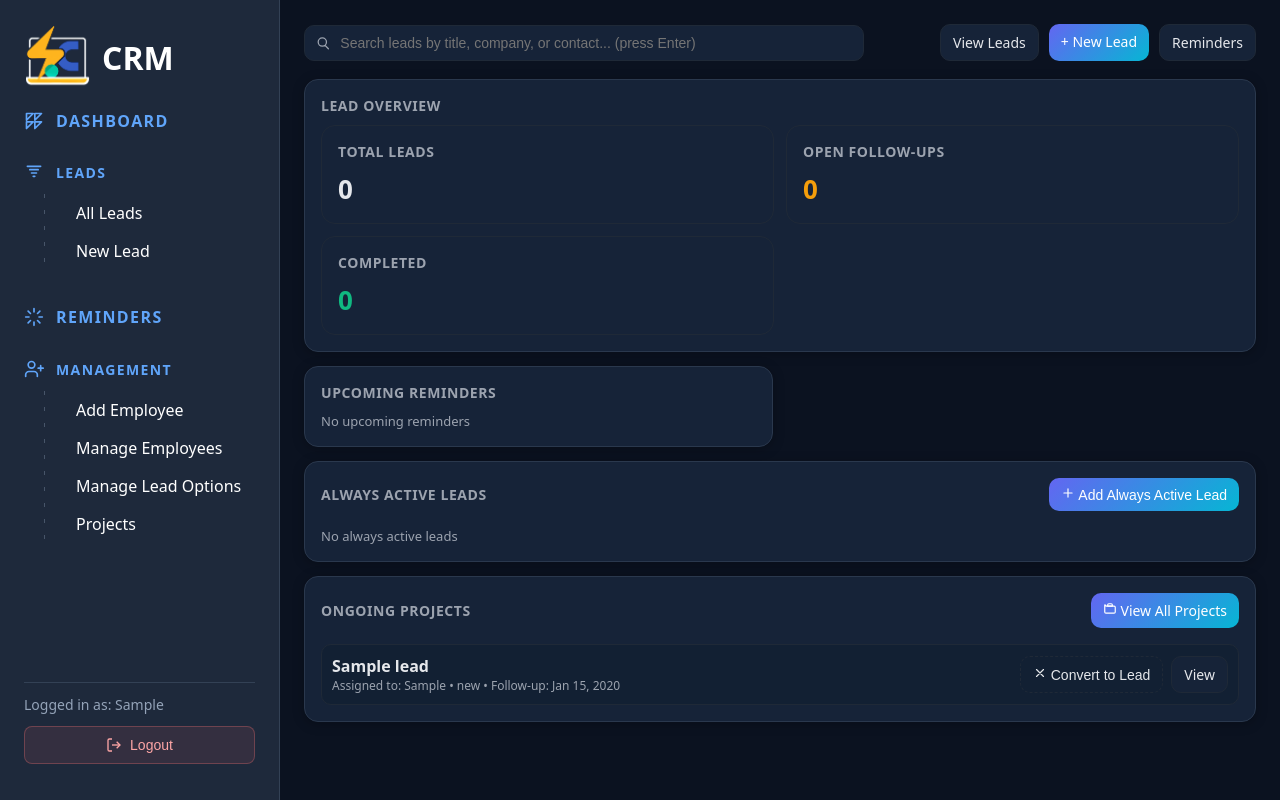
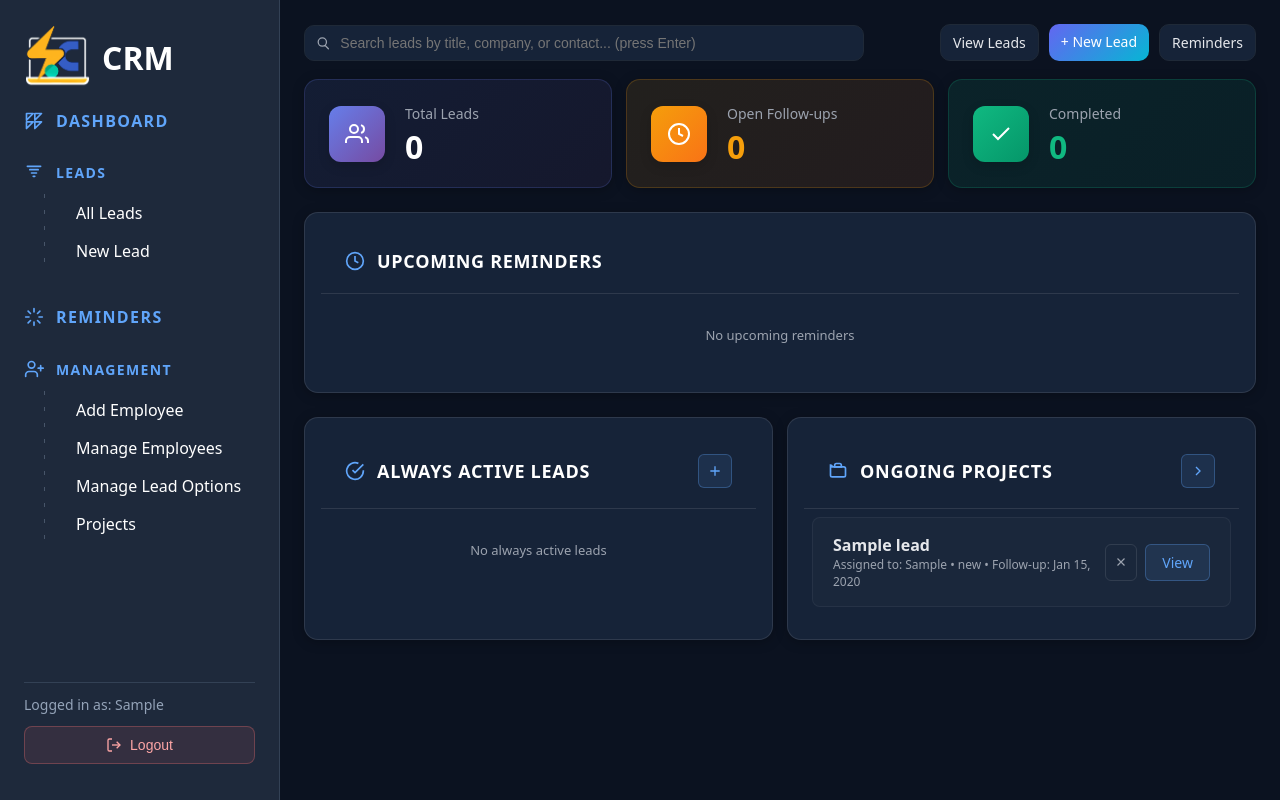
Before and after one commit to afzalhussainj/CRM_Leads, a Django app: page / in a window 1280 px wide. Run offline with Django 3.2, Linux system fonts and the light colour scheme; a user stored in the database is signed in; data comes from the database, SQL or seed files in the repository; tables that the repository leaves empty hold one stand-in row (values such as "Sample post"); parts of the project's set-up code (start-up, migrations or seed data) failed here and were passed over.

Commit message:
dashboard enhancement

```diff
--- a/CRM/templates/site_admin.html
+++ b/CRM/templates/site_admin.html
@@ -19,66 +19,99 @@
   </div>
 </form>
 
-<section class="row" style="margin-bottom:14px;">
-  <div class="span-12 card">
-    <h3>
-      {% if request.user.profile.role|add:"0" == ROLE_MANAGER_VALUE %}Lead Overview{% elif request.user.profile.role|add:"0" == ROLE_EMPLOYEE_VALUE %}My Leads{% elif request.user.profile.role|add:"0" == UserRole.DEV_LEAD %}Development Leads{% endif %}
-    </h3>
-    <div class="grid" style="grid-template-columns: repeat(2, 1fr); gap:12px;">
-      <div class="kpi">
-        <h3>Total Leads</h3>
-        <div class="value">{{ total_leads }}</div>
-      </div>
-      <div class="kpi">
-        <h3>Open Follow-ups</h3>
-        <div class="value" style="color: #f59e0b;">{{ follow_up_counts.pending }}</div>
-      </div>
-      <div class="kpi">
-        <h3>Completed</h3>
-        <div class="value" style="color: #10b981;">{{ follow_up_counts.done }}</div>
-      </div>
+<!-- KPI Cards Section -->
+<section class="row" style="margin-bottom: 24px;">
+  <div class="span-4 card modern-kpi-card">
+    <div class="kpi-icon" style="background: linear-gradient(135deg, #667eea 0%, #764ba2 100%);">
+      <svg width="24" height="24" viewBox="0 0 24 24" fill="none" stroke="currentColor" stroke-width="2">
+        <path d="M17 21v-2a4 4 0 0 0-4-4H5a4 4 0 0 0-4 4v2"></path>
+        <circle cx="9" cy="7" r="4"></circle>
+        <path d="M23 21v-2a4 4 0 0 0-3-3.87"></path>
+        <path d="M16 3.13a4 4 0 0 1 0 7.75"></path>
+      </svg>
+    </div>
+    <div class="kpi-content">
+      <div class="kpi-label">Total Leads</div>
+      <div class="kpi-value">{{ total_leads }}</div>
+    </div>
+  </div>
+
+  <div class="span-4 card modern-kpi-card">
+    <div class="kpi-icon" style="background: linear-gradient(135deg, #f59e0b 0%, #f97316 100%);">
+      <svg width="24" height="24" viewBox="0 0 24 24" fill="none" stroke="currentColor" stroke-width="2">
+        <circle cx="12" cy="12" r="10"></circle>
+        <polyline points="12 6 12 12 16 14"></polyline>
+      </svg>
+    </div>
+    <div class="kpi-content">
+      <div class="kpi-label">Open Follow-ups</div>
+      <div class="kpi-value" style="color: #f59e0b;">{{ follow_up_counts.pending }}</div>
+    </div>
+  </div>
+
+  <div class="span-4 card modern-kpi-card">
+    <div class="kpi-icon" style="background: linear-gradient(135deg, #10b981 0%, #059669 100%);">
+      <svg width="24" height="24" viewBox="0 0 24 24" fill="none" stroke="currentColor" stroke-width="2">
+        <polyline points="20 6 9 17 4 12"></polyline>
+      </svg>
+    </div>
+    <div class="kpi-content">
+      <div class="kpi-label">Completed</div>
+      <div class="kpi-value" style="color: #10b981;">{{ follow_up_counts.done }}</div>
     </div>
   </div>
 </section>
 
-
-<section class="row" style="margin-bottom:14px;">
-  <div class="span-6 card">
-    <h3>
-      {% if request.user.profile.role|add:"0" == ROLE_MANAGER_VALUE %}Upcoming Reminders{% elif request.user.profile.role|add:"0" == ROLE_EMPLOYEE_VALUE %}My Upcoming Reminders{% elif request.user.profile.role|add:"0" == UserRole.DEV_LEAD %}Development Reminders{% endif %}
-    </h3>
-    <div class="list">
+<!-- Upcoming Reminders Section -->
+<section class="row" style="margin-bottom: 24px;">
+  <div class="span-12 card modern-list-card">
+    <div class="card-header-modern">
+      <h3 style="margin: 0; display: flex; align-items: center; gap: 12px;">
+        <svg width="20" height="20" viewBox="0 0 24 24" fill="none" stroke="currentColor" stroke-width="2">
+          <circle cx="12" cy="12" r="10"></circle>
+          <polyline points="12 6 12 12 16 14"></polyline>
+        </svg>
+        {% if request.user.profile.role|add:"0" == ROLE_MANAGER_VALUE %}Upcoming Reminders{% elif request.user.profile.role|add:"0" == ROLE_EMPLOYEE_VALUE %}My Upcoming Reminders{% elif request.user.profile.role|add:"0" == UserRole.DEV_LEAD %}Development Reminders{% endif %}
+      </h3>
+    </div>
+    <div class="list modern-list">
       {% for r in upcoming_reminders %}
-      <div class="list-item">
-        <div>
+      <div class="list-item modern-list-item">
+        <div class="list-item-content">
           <div class="title">{{ r.title }}</div>
           <div class="meta">{{ r.follow_up_at|date:"M d, g:i A" }} • {{ r.follow_up_status|capfirst }}</div>
         </div>
-        <a class="btn" href="/ui/leads/{{ r.pk }}/">View</a>
+        <a class="btn btn-modern" href="/ui/leads/{{ r.pk }}/">View</a>
       </div>
       {% empty %}
-      <div class="muted">No upcoming reminders</div>
+      <div class="muted" style="padding: 24px; text-align: center;">No upcoming reminders</div>
       {% endfor %}
     </div>
   </div>
 </section>
 
 {% if request.user.profile.role|add:"0" == ROLE_MANAGER_VALUE %}
-<section class="row" style="margin-bottom:14px;">
-  <div class="span-12 card">
-    <div style="display: flex; justify-content: space-between; align-items: center; margin-bottom: 16px;">
-      <h3 style="margin: 0;">Always Active Leads</h3>
-      <button class="btn primary" onclick="openAddAlwaysActiveModal()">
-        <svg width="14" height="14" viewBox="0 0 24 24" fill="none" xmlns="http://www.w3.org/2000/svg">
-          <path d="M12 5v14M5 12h14" stroke="currentColor" stroke-width="2" stroke-linecap="round" stroke-linejoin="round"/>
+<!-- Always Active Leads & Projects - Side by Side -->
+<section class="row" style="margin-bottom: 24px;">
+  <div class="span-6 card modern-list-card">
+    <div class="card-header-modern">
+      <h3 style="margin: 0; display: flex; align-items: center; gap: 12px;">
+        <svg width="20" height="20" viewBox="0 0 24 24" fill="none" stroke="currentColor" stroke-width="2">
+          <path d="M22 11.08V12a10 10 0 1 1-5.93-9.14"></path>
+          <polyline points="22 4 12 14.01 9 11.01"></polyline>
         </svg>
-        Add Always Active Lead
+        Always Active Leads
+      </h3>
+      <button class="btn btn-icon-only" onclick="openAddAlwaysActiveModal()" title="Add Always Active Lead">
+        <svg width="16" height="16" viewBox="0 0 24 24" fill="none" stroke="currentColor" stroke-width="2">
+          <path d="M12 5v14M5 12h14"></path>
+        </svg>
       </button>
     </div>
-    <div class="list">
+    <div class="list modern-list">
       {% for lead in always_active_leads %}
-      <div class="list-item">
-        <div>
+      <div class="list-item modern-list-item">
+        <div class="list-item-content">
           <div class="title">{{ lead.title }}</div>
           <div class="meta">
             {% if lead.assigned_to %}
@@ -98,38 +131,39 @@
           {% endif %}
         </div>
         <div style="display: flex; gap: 8px;">
-          <button class="btn ghost" onclick="toggleAlwaysActive('{{ lead.pk }}')" title="Remove from Always Active">
-            <svg width="14" height="14" viewBox="0 0 24 24" fill="none" xmlns="http://www.w3.org/2000/svg">
-              <path d="M18 6L6 18M6 6l12 12" stroke="currentColor" stroke-width="2" stroke-linecap="round" stroke-linejoin="round"/>
+          <button class="btn btn-ghost-modern" onclick="toggleAlwaysActive('{{ lead.pk }}')" title="Remove from Always Active">
+            <svg width="14" height="14" viewBox="0 0 24 24" fill="none" stroke="currentColor" stroke-width="2">
+              <path d="M18 6L6 18M6 6l12 12"></path>
             </svg>
-            Remove
           </button>
-          <a class="btn" href="/ui/leads/{{ lead.pk }}/">View</a>
+          <a class="btn btn-modern" href="/ui/leads/{{ lead.pk }}/">View</a>
         </div>
       </div>
       {% empty %}
-      <div class="muted">No always active leads</div>
+      <div class="muted" style="padding: 24px; text-align: center;">No always active leads</div>
       {% endfor %}
     </div>
   </div>
-</section>
 
-<section class="row" style="margin-bottom:14px;">
-  <div class="span-12 card">
-    <div style="display: flex; justify-content: space-between; align-items: center; margin-bottom: 16px;">
-      <h3 style="margin: 0;">Ongoing Projects</h3>
-      <a class="btn primary" href="/ui/projects/">
-        <svg width="14" height="14" viewBox="0 0 24 24" fill="none" xmlns="http://www.w3.org/2000/svg">
-          <path d="M3 7v10a2 2 0 002 2h14a2 2 0 002-2V9a2 2 0 00-2-2H5a2 2 0 00-2-2z" stroke="currentColor" stroke-width="2" stroke-linecap="round" stroke-linejoin="round"/>
-          <path d="M8 5a2 2 0 012-2h4a2 2 0 012 2v2H8V5z" stroke="currentColor" stroke-width="2" stroke-linecap="round" stroke-linejoin="round"/>
+  <div class="span-6 card modern-list-card">
+    <div class="card-header-modern">
+      <h3 style="margin: 0; display: flex; align-items: center; gap: 12px;">
+        <svg width="20" height="20" viewBox="0 0 24 24" fill="none" stroke="currentColor" stroke-width="2">
+          <path d="M3 7v10a2 2 0 002 2h14a2 2 0 002-2V9a2 2 0 00-2-2H5a2 2 0 00-2-2z"></path>
+          <path d="M8 5a2 2 0 012-2h4a2 2 0 012 2v2H8V5z"></path>
         </svg>
-        View All Projects
+        Ongoing Projects
+      </h3>
+      <a class="btn btn-icon-only" href="/ui/projects/" title="View All Projects">
+        <svg width="16" height="16" viewBox="0 0 24 24" fill="none" stroke="currentColor" stroke-width="2">
+          <polyline points="9 18 15 12 9 6"></polyline>
+        </svg>
       </a>
     </div>
-    <div class="list">
+    <div class="list modern-list">
       {% for project in projects %}
-      <div class="list-item">
-        <div>
+      <div class="list-item modern-list-item">
+        <div class="list-item-content">
           <div class="title">{{ project.title }}</div>
           <div class="meta">
             {% if project.assigned_to %}
@@ -144,17 +178,16 @@
           </div>
         </div>
         <div style="display: flex; gap: 8px;">
-          <button class="btn ghost" onclick="toggleProject('{{ project.pk }}')" title="Convert back to Lead">
-            <svg width="14" height="14" viewBox="0 0 24 24" fill="none" xmlns="http://www.w3.org/2000/svg">
-              <path d="M18 6L6 18M6 6l12 12" stroke="currentColor" stroke-width="2" stroke-linecap="round" stroke-linejoin="round"/>
+          <button class="btn btn-ghost-modern" onclick="toggleProject('{{ project.pk }}')" title="Convert back to Lead">
+            <svg width="14" height="14" viewBox="0 0 24 24" fill="none" stroke="currentColor" stroke-width="2">
+              <path d="M18 6L6 18M6 6l12 12"></path>
             </svg>
-            Convert to Lead
           </button>
-          <a class="btn" href="/ui/leads/{{ project.pk }}/">View</a>
+          <a class="btn btn-modern" href="/ui/leads/{{ project.pk }}/">View</a>
         </div>
       </div>
       {% empty %}
-      <div class="muted">No ongoing projects</div>
+      <div class="muted" style="padding: 24px; text-align: center;">No ongoing projects</div>
       {% endfor %}
     </div>
   </div>
@@ -218,4 +251,185 @@
     window.location.href = '/ui/leads/';
   }
 </script>
+
+<style>
+  /* Modern Dashboard Styles */
+  .modern-kpi-card {
+    display: flex;
+    align-items: center;
+    gap: 20px;
+    padding: 24px;
+    background: linear-gradient(135deg, rgba(102, 126, 234, 0.1) 0%, rgba(118, 75, 162, 0.1) 100%);
+    border: 1px solid rgba(102, 126, 234, 0.2);
+    transition: all 0.3s ease;
+    position: relative;
+    overflow: hidden;
+  }
+
+  .modern-kpi-card:nth-child(2) {
+    background: linear-gradient(135deg, rgba(245, 158, 11, 0.1) 0%, rgba(249, 115, 22, 0.1) 100%);
+    border-color: rgba(245, 158, 11, 0.2);
+  }
+
+  .modern-kpi-card:nth-child(3) {
+    background: linear-gradient(135deg, rgba(16, 185, 129, 0.1) 0%, rgba(5, 150, 105, 0.1) 100%);
+    border-color: rgba(16, 185, 129, 0.2);
+  }
+
+  .modern-kpi-card:hover {
+    transform: translateY(-4px);
+    box-shadow: 0 12px 24px rgba(0, 0, 0, 0.15);
+    border-color: rgba(102, 126, 234, 0.4);
+  }
+
+  .kpi-icon {
+    width: 56px;
+    height: 56px;
+    border-radius: 12px;
+    display: flex;
+    align-items: center;
+    justify-content: center;
+    color: white;
+    flex-shrink: 0;
+    box-shadow: 0 4px 12px rgba(0, 0, 0, 0.15);
+  }
+
+  .kpi-content {
+    flex: 1;
+  }
+
+  .kpi-label {
+    font-size: 14px;
+    color: #9ca3af;
+    margin-bottom: 8px;
+    font-weight: 500;
+  }
+
+  .kpi-value {
+    font-size: 32px;
+    font-weight: 700;
+    color: #ffffff;
+    line-height: 1;
+  }
+
+  .modern-list-card {
+    border: 1px solid rgba(255, 255, 255, 0.1);
+    transition: all 0.3s ease;
+  }
+
+  .modern-list-card:hover {
+    box-shadow: 0 8px 24px rgba(0, 0, 0, 0.12);
+  }
+
+  .card-header-modern {
+    display: flex;
+    justify-content: space-between;
+    align-items: center;
+    padding: 20px 24px;
+    border-bottom: 1px solid rgba(255, 255, 255, 0.1);
+  }
+
+  .card-header-modern h3 {
+    font-size: 18px;
+    font-weight: 600;
+    color: #ffffff;
+  }
+
+  .card-header-modern svg {
+    color: #60a5fa;
+  }
+
+  .modern-list {
+    padding: 8px;
+  }
+
+  .modern-list-item {
+    padding: 16px 20px;
+    margin-bottom: 8px;
+    border-radius: 8px;
+    background: rgba(255, 255, 255, 0.02);
+    border: 1px solid rgba(255, 255, 255, 0.05);
+    transition: all 0.2s ease;
+  }
+
+  .modern-list-item:hover {
+    background: rgba(255, 255, 255, 0.05);
+    border-color: rgba(96, 165, 250, 0.3);
+    transform: translateX(4px);
+  }
+
+  .list-item-content {
+    flex: 1;
+  }
+
+  .btn-modern {
+    padding: 8px 16px;
+    font-size: 14px;
+    font-weight: 500;
+    border-radius: 6px;
+    transition: all 0.2s ease;
+    background: rgba(96, 165, 250, 0.1);
+    border: 1px solid rgba(96, 165, 250, 0.3);
+    color: #60a5fa;
+  }
+
+  .btn-modern:hover {
+    background: rgba(96, 165, 250, 0.2);
+    border-color: rgba(96, 165, 250, 0.5);
+    transform: translateY(-1px);
+  }
+
+  .btn-ghost-modern {
+    padding: 8px;
+    background: transparent;
+    border: 1px solid rgba(255, 255, 255, 0.1);
+    border-radius: 6px;
+    color: #9ca3af;
+    transition: all 0.2s ease;
+    display: flex;
+    align-items: center;
+    justify-content: center;
+  }
+
+  .btn-ghost-modern:hover {
+    background: rgba(248, 113, 113, 0.1);
+    border-color: rgba(248, 113, 113, 0.3);
+    color: #f87171;
+  }
+
+  .btn-icon-only {
+    padding: 8px;
+    background: rgba(96, 165, 250, 0.1);
+    border: 1px solid rgba(96, 165, 250, 0.3);
+    border-radius: 6px;
+    color: #60a5fa;
+    display: flex;
+    align-items: center;
+    justify-content: center;
+    transition: all 0.2s ease;
+  }
+
+  .btn-icon-only:hover {
+    background: rgba(96, 165, 250, 0.2);
+    border-color: rgba(96, 165, 250, 0.5);
+    transform: scale(1.05);
+  }
+
+  /* Responsive adjustments */
+  @media (max-width: 768px) {
+    .modern-kpi-card {
+      flex-direction: column;
+      text-align: center;
+    }
+
+    .kpi-icon {
+      width: 48px;
+      height: 48px;
+    }
+
+    .kpi-value {
+      font-size: 28px;
+    }
+  }
+</style>
 {% endblock %}
```
